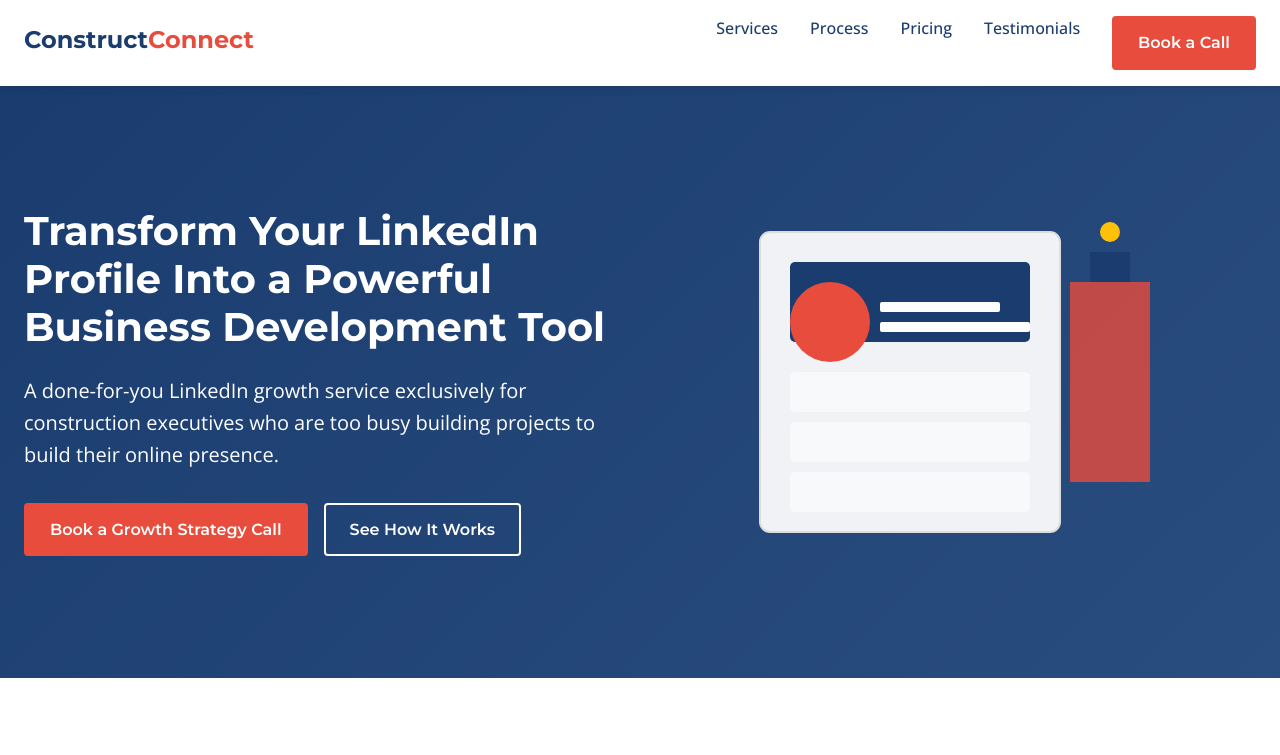
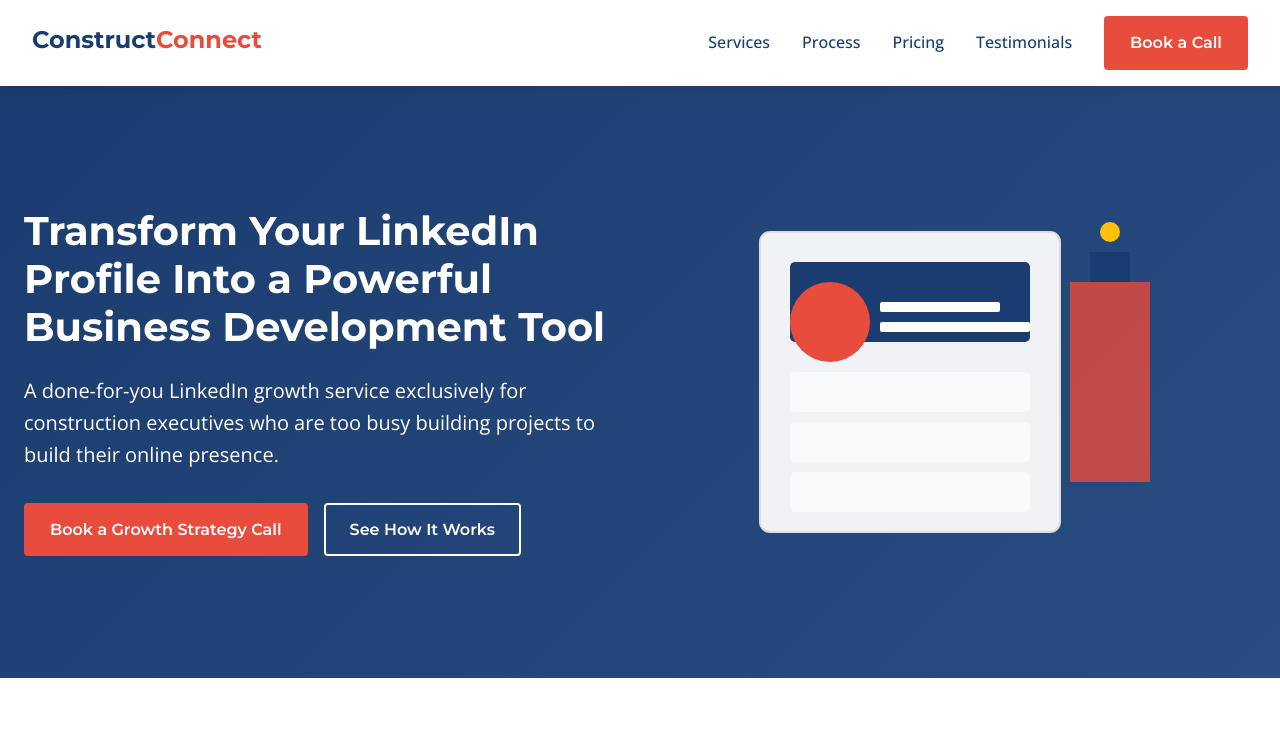
Before and after one commit to raspeeruk/construction-linkedin, a plain HTML site: page index.html in a window 1280 px wide. Shown: the top 755 px of the page. Drawn offline with nearby package versions, Linux system fonts and the light colour scheme.

Commit message:
New header

```diff
--- a/styles.css
+++ b/styles.css
@@ -192,17 +192,26 @@ header .container {
     display: flex;
     justify-content: space-between;
     align-items: center;
+    padding: 0 2rem;
 }
 
 .logo {
     font-size: 1.5rem;
     font-weight: 700;
+    flex-shrink: 0;
+}
+
+nav {
+    flex-grow: 1;
+    display: flex;
+    justify-content: flex-end;
 }
 
 nav ul {
     display: flex;
     list-style: none;
     gap: 2rem;
+    align-items: center;
 }
 
 nav a {
```
